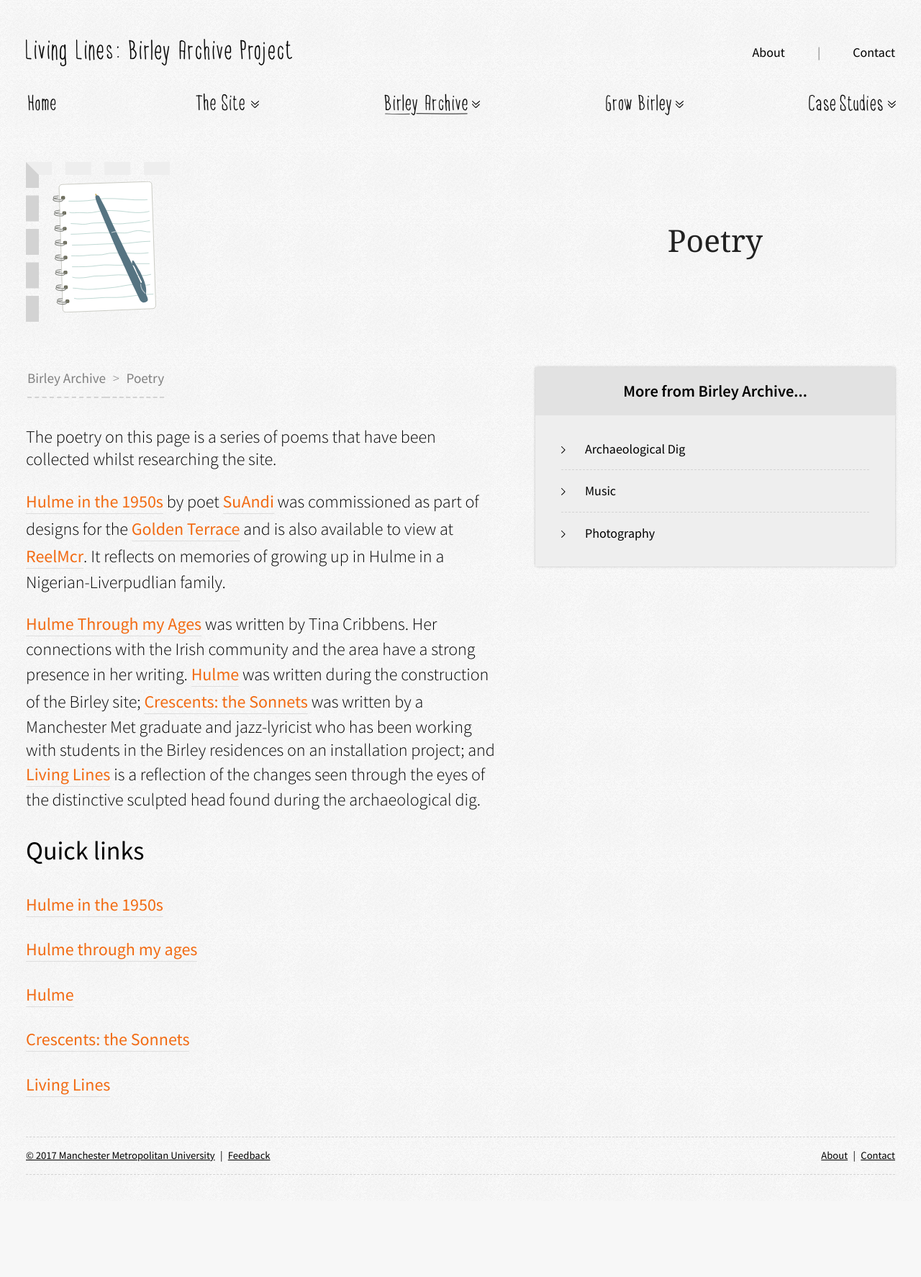
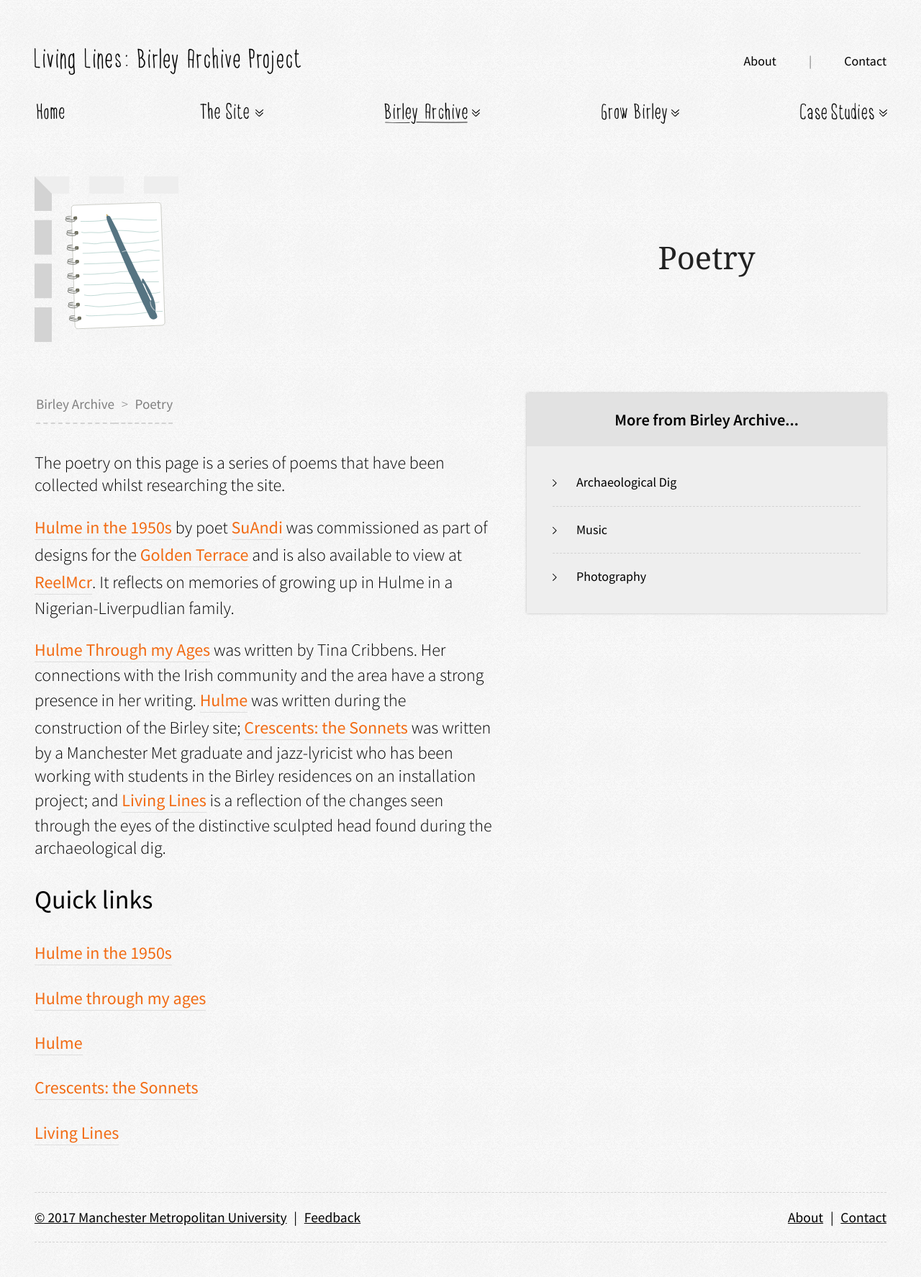
Before and after one commit to tmccarten/birley, a PHP site: page /birley-archive/poetry/index.php in a window 1280 px wide. Shown: the whole page at 72% size. Before the commit the page ends 1632 px from the top, so only its background shows below. Run offline with PHP 8.4, Linux system fonts and the light colour scheme.

Commit message:
content text size directed by body font size etc

```diff
--- a/assets/css/blocks/_header.scss
+++ b/assets/css/blocks/_header.scss
@@ -247,7 +247,7 @@
   }
 }
 
-@media screen and (min-width: 720px) {
+@media screen and (min-width: 830px) {
 
   .about-contact {
     display: flex;
@@ -284,6 +284,7 @@
 
   .header {
     margin-top: 1em;
+    font-size: 1.125rem;
   }
 
   .header__top {
--- a/assets/css/blocks/_sidebar.scss
+++ b/assets/css/blocks/_sidebar.scss
@@ -236,6 +236,7 @@
     height: 100%;
     align-self: flex-start;
     margin-top: 0;
+    font-size: 1.125rem;
   }
 
   .sidebar--centered {
--- a/assets/css/global/_global.scss
+++ b/assets/css/global/_global.scss
@@ -128,17 +128,17 @@ h5 {
   font-weight: bold;
 }
 
-@media screen and (min-width: 720px) {
+@media screen and (min-width: 580px) {
 
   body {
-    font-size: 1.0625rem;
+    font-size: 1.25rem;
   }
 }
 
 @media screen and (min-width: $desktopnav) {
 
   body {
-    font-size: 1.125rem;
+    font-size: 1.5rem;
   }
 
   .site-wrapper {
--- a/assets/css/site/_banner.scss
+++ b/assets/css/site/_banner.scss
@@ -82,6 +82,7 @@
 
   .banner__title {
     margin: 0;
+    font-size: 1.8125em;
   }
 
 }
--- a/assets/css/site/_content-text.scss
+++ b/assets/css/site/_content-text.scss
@@ -2,7 +2,7 @@
 .content-text {
   text-align: center;
   max-width: 33.5rem;
-  font-size: calc(.8em + 1vw);
+  //font-size: calc(.8em + 1vw);
   width: 100%;
   line-height: calc(1em + 1vw);
 
@@ -117,11 +117,11 @@
 @media screen and (min-width: 425px) {
 
   .content-text {
-    font-size: 1.2em;
+    //font-size: 1.2em;
   }
 
   .content-text--poem {
-    font-size: 1em;
+    //font-size: 1em;
   }
 
 }
@@ -144,7 +144,7 @@
     max-width: 30em;
     margin-right: 2em;
     font-weight: 300;
-    font-size: 1.1111111111111111111111111111111em;
+    //font-size: 1.1111111111111111111111111111111em;
     text-align: left;
     flex: 2 2 auto;
 
@@ -208,7 +208,7 @@
 @media screen and (min-width: 1280px) {
 
   .content-text {
-    font-size: 1.3333333333333333333333333333333em;
+    //font-size: 1.3333333333333333333333333333333em;
     line-height: 1.3em;
   }
 
--- a/assets/css/style.css
+++ b/assets/css/style.css
@@ -138,15 +138,15 @@ h5 {
 	font-weight: bold;
 }
 
-@media screen and (min-width: 720px) {
+@media screen and (min-width: 580px) {
 	body {
-		font-size: 1.0625rem;
+		font-size: 1.25rem;
 	}
 }
 
 @media screen and (min-width: 1132px) {
 	body {
-		font-size: 1.125rem;
+		font-size: 1.5rem;
 	}
 	.site-wrapper {
 		padding: 2em;
@@ -438,7 +438,7 @@ h5 {
 	        transform: rotate(180deg);
 }
 
-@media screen and (min-width: 720px) {
+@media screen and (min-width: 830px) {
 	.about-contact {
 		display: -webkit-box;
 		display: -ms-flexbox;
@@ -468,6 +468,7 @@ h5 {
 @media screen and (min-width: 1132px) {
 	.header {
 		margin-top: 1em;
+		font-size: 1.125rem;
 	}
 	.header__top {
 		margin-top: 0;
@@ -1462,6 +1463,7 @@ h5 {
 	}
 	.banner__title {
 		margin: 0;
+		font-size: 1.8125em;
 	}
 }
 
@@ -1535,7 +1537,6 @@ h5 {
 .content-text {
 	text-align: center;
 	max-width: 33.5rem;
-	font-size: calc(.8em + 1vw);
 	width: 100%;
 	line-height: calc(1em + 1vw);
 }
@@ -1650,15 +1651,6 @@ h5 {
 	width: 100%;
 }
 
-@media screen and (min-width: 425px) {
-	.content-text {
-		font-size: 1.2em;
-	}
-	.content-text--poem {
-		font-size: 1em;
-	}
-}
-
 @media screen and (min-width: 580px) {
 	.content-text {
 		margin-bottom: 1em;
@@ -1673,7 +1665,6 @@ h5 {
 		max-width: 30em;
 		margin-right: 2em;
 		font-weight: 300;
-		font-size: 1.1111111111111111111111111111111em;
 		text-align: left;
 		-webkit-box-flex: 2;
 		    -ms-flex: 2 2 auto;
@@ -1724,7 +1715,6 @@ h5 {
 
 @media screen and (min-width: 1280px) {
 	.content-text {
-		font-size: 1.3333333333333333333333333333333em;
 		line-height: 1.3em;
 	}
 }
@@ -2009,6 +1999,7 @@ h5 {
 		-ms-flex-item-align: start;
 		    align-self: flex-start;
 		margin-top: 0;
+		font-size: 1.125rem;
 	}
 	.sidebar--centered {
 		-ms-flex-item-align: center;
```
Also changed, not shown: 1 other file.
